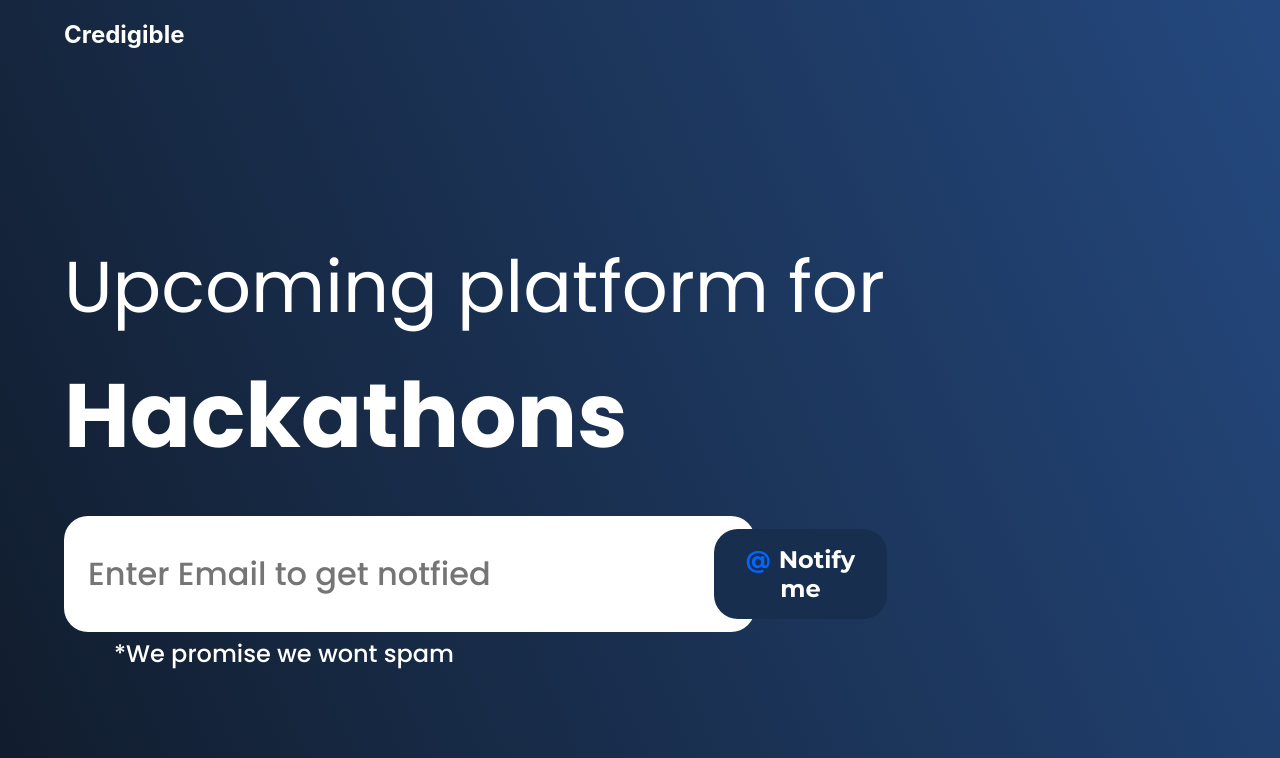
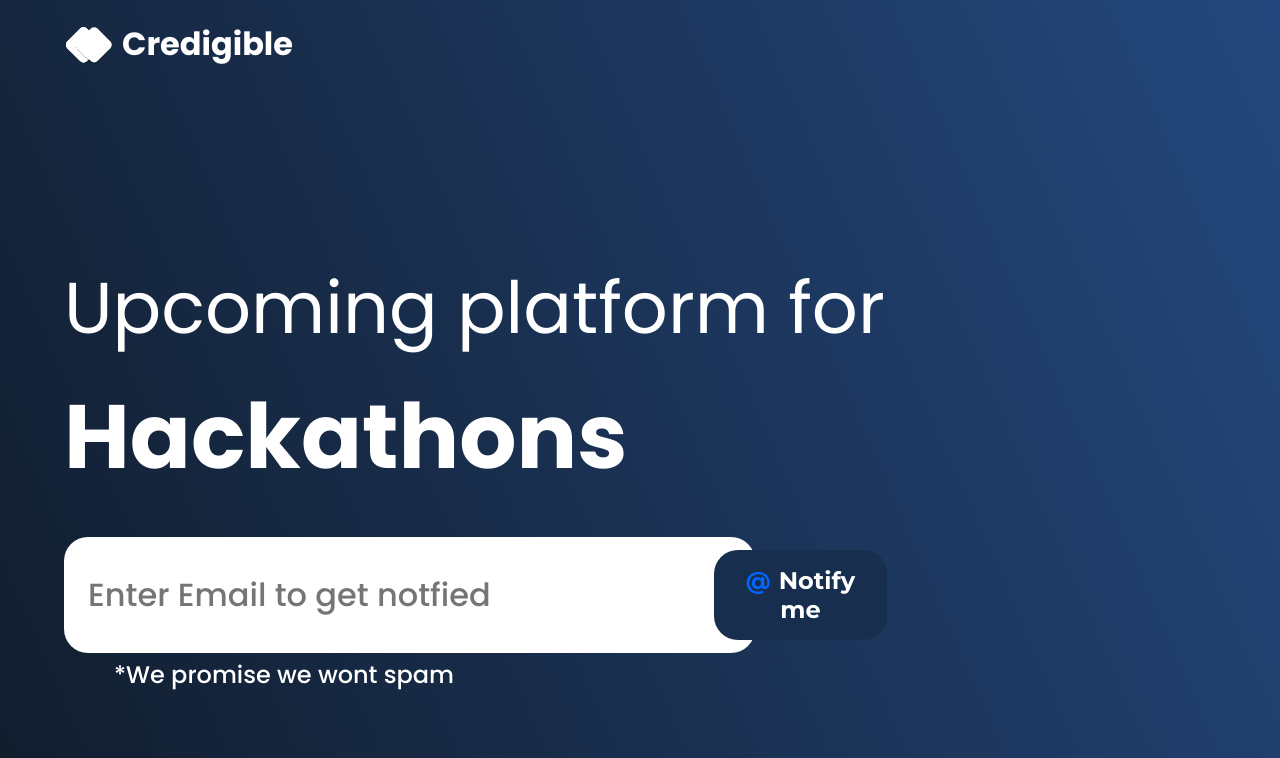
Before and after one commit to credigible/credigible-redundant, a Next.js app in the folder web/: page / in a window 1280 px wide. Shown: the top 758 px of the page. Built offline with nearby package versions, Linux system fonts and the light colour scheme.

Commit message:
fix import linting + component import

```diff
--- a/web/pages/index.tsx
+++ b/web/pages/index.tsx
@@ -3,6 +3,7 @@ import Head from 'next/head';
 import Image from 'next/image';
 // import Image from 'next/image';
 import styles from '../styles/Home.module.scss';
+import Logo from '../components/logo/logo';
 
 const Home: NextPage = () => (
   <div>
@@ -14,7 +15,7 @@ const Home: NextPage = () => (
 
     <section className={styles.sectionCenter}>
       <h1 className={styles.title}>
-        Credigible
+        <Logo />
       </h1>
 
       <main className={styles.container}>
```
Also changed, not shown: web/.eslintrc.json.
